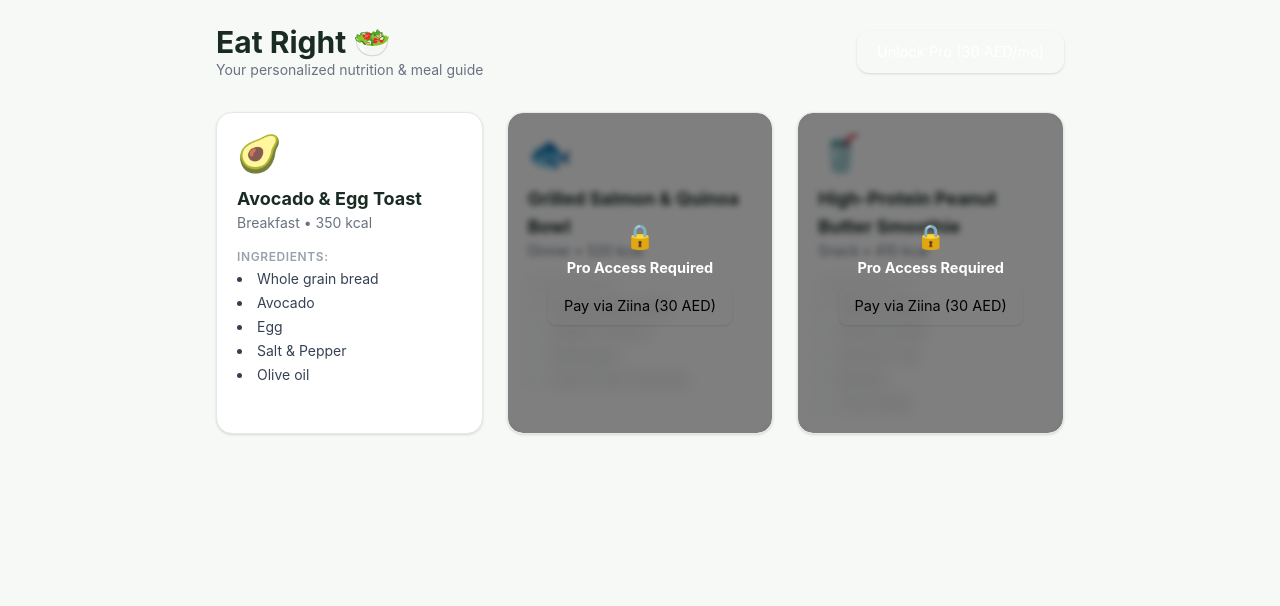
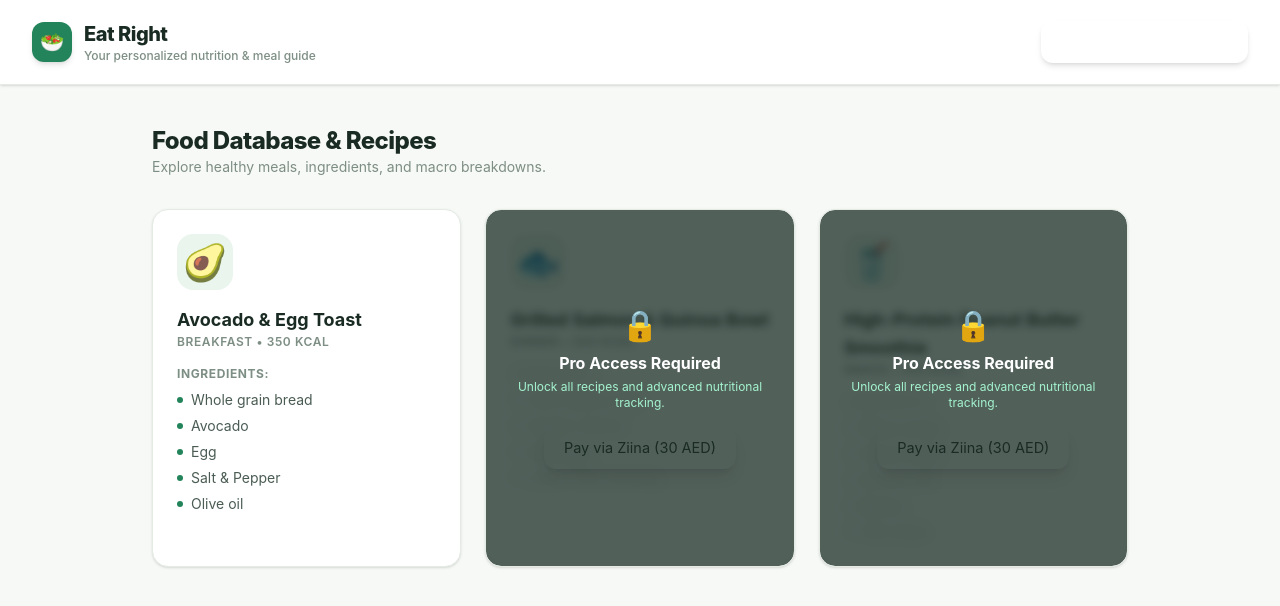
Before and after one commit to moddarmourad/eat-right, a Next.js app: page / in a window 1280 px wide. Shown: the top 606 px of the page. Built offline with nearby package versions, Linux system fonts and the light colour scheme.

Commit message:
fix: restore clean layout and component styling

```diff
--- a/src/app/page.tsx
+++ b/src/app/page.tsx
@@ -6,7 +6,7 @@ interface FoodItem {
   id: string;
   name: string;
   category: string;
-  image: string; // Emoji icon or image URL
+  image: string;
   ingredients: string[];
   calories: number;
   isPro: boolean;
@@ -60,7 +60,7 @@ export default function EatRightApp() {
       });
       const data = await res.json();
       if (data.redirect_url) {
-        window.location.href = data.redirect_url; // Redirects client to Ziina payment gateway
+        window.location.href = data.redirect_url;
       }
     } catch (err) {
       alert('Could not start payment. Please try again.');
@@ -68,48 +68,67 @@ export default function EatRightApp() {
   };
 
   return (
-    <main className="p-6 max-w-4xl mx-auto font-sans">
-      <header className="flex justify-between items-center mb-8">
+    <div className="min-h-screen bg-[#f7f9f6] text-[#192b23] font-sans">
+      <header className="bg-white border-b border-[#e3ebe3] px-8 py-5 flex justify-between items-center shadow-sm">
+        <div className="flex items-center gap-3">
+          <div className="w-10 h-10 rounded-xl bg-[#23845b] text-white flex items-center justify-center text-xl font-bold shadow-md">
+            🥗
+          </div>
           <div>
-          <h1 className="text-3xl font-bold">Eat Right 🥗</h1>
-          <p className="text-sm text-gray-500">Your personalized nutrition & meal guide</p>
+            <h1 className="text-xl font-extrabold tracking-tight">Eat Right</h1>
+            <p className="text-xs text-[#7d8e84] font-medium">Your personalized nutrition & meal guide</p>
+          </div>
         </div>
         {!isPro && (
           <button
             onClick={handleUpgrade}
-            className="bg-emerald-600 text-white px-5 py-2.5 rounded-xl font-semibold shadow hover:bg-emerald-700 transition"
+            className="bg-[#23845b] hover:bg-[#1c6d4a] text-white px-5 py-2.5 rounded-xl font-bold text-sm shadow-md transition"
           >
             Unlock Pro ({membershipPricing.monthly} {membershipPricing.currency}/mo)
           </button>
         )}
       </header>
 
+      <main className="max-w-5xl mx-auto px-6 py-10">
+        <div className="mb-8">
+          <h2 className="text-2xl font-extrabold tracking-tight">Food Database & Recipes</h2>
+          <p className="text-sm text-[#7d8e84] mt-1">Explore healthy meals, ingredients, and macro breakdowns.</p>
+        </div>
+
         <div className="grid grid-cols-1 md:grid-cols-3 gap-6">
           {foodDatabase.map((food) => {
             const locked = food.isPro && !isPro;
 
             return (
-            <div key={food.id} className="border border-gray-200 rounded-2xl p-5 shadow-sm relative overflow-hidden bg-white">
-              <div className="text-4xl mb-3">{food.image}</div>
-              <h3 className="font-bold text-lg">{food.name}</h3>
-              <p className="text-sm text-gray-500 mb-4">{food.category} • {food.calories} kcal</p>
+              <div key={food.id} className="bg-white border border-[#e3ebe3] rounded-2xl p-6 shadow-sm relative overflow-hidden flex flex-col">
+                <div className="text-4xl mb-4 p-3 bg-[#eaf5ee] w-14 h-14 rounded-2xl flex items-center justify-center">
+                  {food.image}
+                </div>
+                <h3 className="font-bold text-lg text-[#192b23]">{food.name}</h3>
+                <p className="text-xs font-semibold text-[#7d8e84] mb-4 uppercase tracking-wider">
+                  {food.category} • {food.calories} kcal
+                </p>
 
-              <div className={`transition ${locked ? 'filter blur-sm select-none opacity-40' : ''}`}>
-                <h4 className="text-xs font-semibold uppercase text-gray-400 mb-1 tracking-wider">Ingredients:</h4>
-                <ul className="text-sm text-gray-700 list-disc list-inside space-y-1">
+                <div className={`transition flex-1 ${locked ? 'filter blur-sm select-none opacity-40' : ''}`}>
+                  <h4 className="text-xs font-bold uppercase text-[#7d8e84] mb-2 tracking-wider">Ingredients:</h4>
+                  <ul className="text-sm text-[#4a5c53] space-y-1.5">
                     {food.ingredients.map((ing, idx) => (
-                    <li key={idx}>{ing}</li>
+                      <li key={idx} className="flex items-center gap-2">
+                        <span className="w-1.5 h-1.5 rounded-full bg-[#23845b]"></span>
+                        {ing}
+                      </li>
                     ))}
                   </ul>
                 </div>
 
                 {locked && (
-                <div className="absolute inset-0 bg-black/50 backdrop-blur-[3px] flex flex-col items-center justify-center text-white p-4 text-center">
-                  <span className="text-2xl mb-1">🔒</span>
-                  <p className="font-bold mb-2">Pro Access Required</p>
+                  <div className="absolute inset-0 bg-[#192b23]/75 backdrop-blur-[4px] flex flex-col items-center justify-center text-white p-6 text-center">
+                    <span className="text-3xl mb-2">🔒</span>
+                    <p className="font-bold text-base mb-1">Pro Access Required</p>
+                    <p className="text-xs text-emerald-200 mb-4">Unlock all recipes and advanced nutritional tracking.</p>
                     <button
                       onClick={handleUpgrade}
-                    className="bg-white text-black text-xs font-bold px-4 py-2 rounded-lg shadow hover:bg-gray-100 transition"
+                      className="bg-white text-[#192b23] hover:bg-[#eaf5ee] text-xs font-extrabold px-5 py-2.5 rounded-xl shadow-lg transition"
                     >
                       Pay via Ziina ({membershipPricing.monthly} AED)
                     </button>
@@ -120,5 +139,6 @@ export default function EatRightApp() {
           })}
         </div>
       </main>
+    </div>
   );
 }
```
Lines whose indentation alone changed are shown as unchanged.
